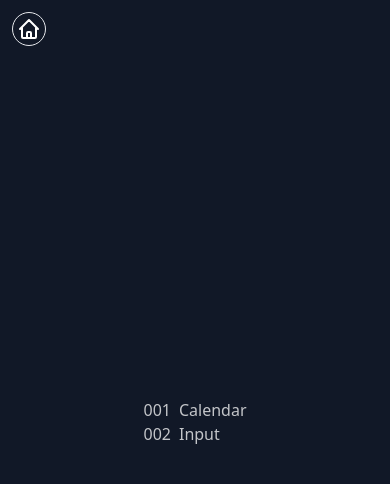
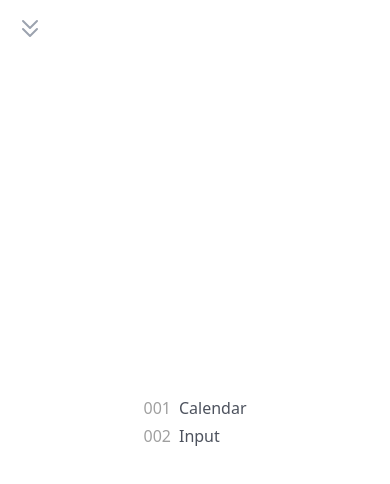
Before and after one commit to staaph/vue-components, a Vue app: page / in a window 390 px wide. Shown: the top 484 px of the page. Built offline with nearby package versions, Linux system fonts and the light colour scheme.

Commit message:
added menu & darkmode

```diff
--- a/src/App.vue
+++ b/src/App.vue
@@ -1,13 +1,8 @@
 <template>
-  <router-link to="/">
-    <div class="absolute top-3 left-3 rounded-full border p-1">
-      <HomeIcon class="" /></div
-  ></router-link>
+  <HomeMenu />
   <router-view />
 </template>
 
 <script setup lang="ts">
-import HomeIcon from '@/assets/icons/HomeIcon.vue';
+import HomeMenu from './components/HomeMenu.vue';
 </script>
-
-<style scoped></style>
--- /dev/null
+++ b/src/assets/icons/ArrowDown.vue
@@ -0,0 +1,16 @@
+<template>
+  <svg
+    xmlns="http://www.w3.org/2000/svg"
+    class="h-6 w-6"
+    fill="none"
+    viewBox="0 0 24 24"
+    stroke="currentColor"
+    stroke-width="2"
+  >
+    <path
+      stroke-linecap="round"
+      stroke-linejoin="round"
+      d="M19 13l-7 7-7-7m14-8l-7 7-7-7"
+    />
+  </svg>
+</template>
--- /dev/null
+++ b/src/assets/icons/ArrowUp.vue
@@ -0,0 +1,16 @@
+<template>
+  <svg
+    xmlns="http://www.w3.org/2000/svg"
+    class="h-6 w-6"
+    fill="none"
+    viewBox="0 0 24 24"
+    stroke="currentColor"
+    stroke-width="2"
+  >
+    <path
+      stroke-linecap="round"
+      stroke-linejoin="round"
+      d="M5 11l7-7 7 7M5 19l7-7 7 7"
+    />
+  </svg>
+</template>
--- /dev/null
+++ b/src/assets/icons/MoonIcon.vue
@@ -0,0 +1,16 @@
+<template>
+  <svg
+    xmlns="http://www.w3.org/2000/svg"
+    class="h-6 w-6"
+    fill="none"
+    viewBox="0 0 24 24"
+    stroke="currentColor"
+    stroke-width="2"
+  >
+    <path
+      stroke-linecap="round"
+      stroke-linejoin="round"
+      d="M20.354 15.354A9 9 0 018.646 3.646 9.003 9.003 0 0012 21a9.003 9.003 0 008.354-5.646z"
+    />
+  </svg>
+</template>
--- /dev/null
+++ b/src/assets/icons/SunIcon.vue
@@ -0,0 +1,16 @@
+<template>
+  <svg
+    xmlns="http://www.w3.org/2000/svg"
+    class="h-6 w-6"
+    fill="none"
+    viewBox="0 0 24 24"
+    stroke="currentColor"
+    stroke-width="2"
+  >
+    <path
+      stroke-linecap="round"
+      stroke-linejoin="round"
+      d="M12 3v1m0 16v1m9-9h-1M4 12H3m15.364 6.364l-.707-.707M6.343 6.343l-.707-.707m12.728 0l-.707.707M6.343 17.657l-.707.707M16 12a4 4 0 11-8 0 4 4 0 018 0z"
+    />
+  </svg>
+</template>
--- a/src/assets/index.css
+++ b/src/assets/index.css
@@ -4,6 +4,6 @@
 
 @layer base{
     body{
-    @apply bg-gray-900 text-white flex h-screen justify-center items-center
+    @apply dark:bg-gray-900 dark:text-white flex h-screen justify-center items-center bg-white
     }
 }
--- /dev/null
+++ b/src/components/HomeMenu.vue
@@ -0,0 +1,41 @@
+<template>
+  <main class="absolute top-4 left-4 dark:text-white text-black">
+    <div class="flex flex-col gap-y-4">
+      <div
+        @click="isMenuOpen = !isMenuOpen"
+        class="cursor-pointer h-7 w-7 text-gray-400 hover:text-gray-500 flex justify-center"
+      >
+        <ArrowDown v-if="!isMenuOpen" />
+        <ArrowUp v-if="isMenuOpen" />
+      </div>
+      <section
+        class="flex flex-col justify-center items-center gap-y-3 opacity-75"
+      >
+        <router-link to="/" v-if="isMenuOpen">
+          <HomeIcon class="w-7 h-7 hover:opacity-50" />
+        </router-link>
+        <button v-if="isMenuOpen" class="hover:opacity-50">
+          <Sun
+            @click="toggleTheme"
+            v-if="userTheme === 'dark'"
+            class="h-7 w-7"
+          />
+          <Moon v-else @click="toggleTheme" class="h-7 w-7" />
+        </button>
+      </section>
+    </div>
+  </main>
+</template>
+
+<script setup lang="ts">
+import HomeIcon from '@/assets/icons/HomeIcon.vue';
+import ArrowDown from '@/assets/icons/ArrowDown.vue';
+import Moon from '@/assets/icons/MoonIcon.vue';
+import Sun from '@/assets/icons/SunIcon.vue';
+import ArrowUp from '@/assets/icons/ArrowUp.vue';
+import { useDark } from '@/composables/useDark';
+import { ref, type Ref } from 'vue';
+
+const { userTheme, toggleTheme } = useDark();
+const isMenuOpen: Ref<boolean> = ref(false);
+</script>
--- /dev/null
+++ b/src/composables/useDark.ts
@@ -0,0 +1,41 @@
+import { ref, type Ref, onMounted } from 'vue';
+
+export const useDark = () => {
+  const userTheme: Ref<string> = ref('dark');
+  const setTheme = (theme: string) => {
+    localStorage.setItem('theme', theme);
+    userTheme.value = theme;
+    document.documentElement.className = theme;
+  };
+
+  const getTheme = () => {
+    return localStorage.getItem('theme');
+  };
+
+  const getMediaPreference = () => {
+    const hasDarkPreference = window.matchMedia(
+      '(prefers-color-scheme: dark)'
+    ).matches;
+    if (hasDarkPreference) {
+      return 'dark';
+    } else {
+      return 'light';
+    }
+  };
+
+  const toggleTheme = () => {
+    const activeTheme = localStorage.getItem('theme');
+    if (activeTheme === 'light') {
+      setTheme('dark');
+    } else {
+      setTheme('light');
+    }
+  };
+
+  onMounted(() => {
+    const initUserTheme = getTheme() || getMediaPreference();
+    setTheme(initUserTheme);
+  });
+
+  return { toggleTheme, userTheme };
+};
--- a/src/layouts/BaseLayout.vue
+++ /dev/null
@@ -1,18 +0,0 @@
-<script setup lang="ts">
-import { useTitle } from '@vueuse/core';
-import { works } from '../works';
-
-useTitle('100 days');
-</script>
-
-<template>
-  <router-link
-    class="block mr-4"
-    v-for="work of works"
-    :key="work.no"
-    :to="`/${work.no}`"
-  >
-    <span class="mr-2.opacity-50"> {{ work.no }}</span>
-    <p>{{ work.name }}</p>
-  </router-link>
-</template>
--- a/src/pages/index.vue
+++ b/src/pages/index.vue
@@ -1,19 +1,24 @@
 <script setup lang="ts">
 import { useTitle } from '@vueuse/core';
 import { works } from '../works';
+
 useTitle('Components');
 </script>
 
 <template>
-  <main class="grid place-content-center h-screen">
+  <main
+    class="grid place-content-center h-screen gap-x-4 gap-y-1 grid-cols-1 sm:grid-cols-2 lg:grid-cols-3"
+  >
     <router-link
       class="flex flex-row opacity-75 hover:opacity-100"
       v-for="work of works"
       :key="work.no"
       :to="`/${work.no}`"
     >
-      <span class="mr-2"> {{ work.no }}</span>
-      <p>{{ work.name }}</p>
+      <span class="mr-2 opacity-50"> {{ work.no }}</span>
+      <p class="text-gray-900 dark:text-white dark:opacity-75">
+        {{ work.name }}
+      </p>
     </router-link>
   </main>
 </template>
--- a/tailwind.config.js
+++ b/tailwind.config.js
@@ -6,5 +6,6 @@ module.exports = {
   theme: {
     extend: {},
   },
+  darkMode: 'class',
   plugins: [],
 }
```
